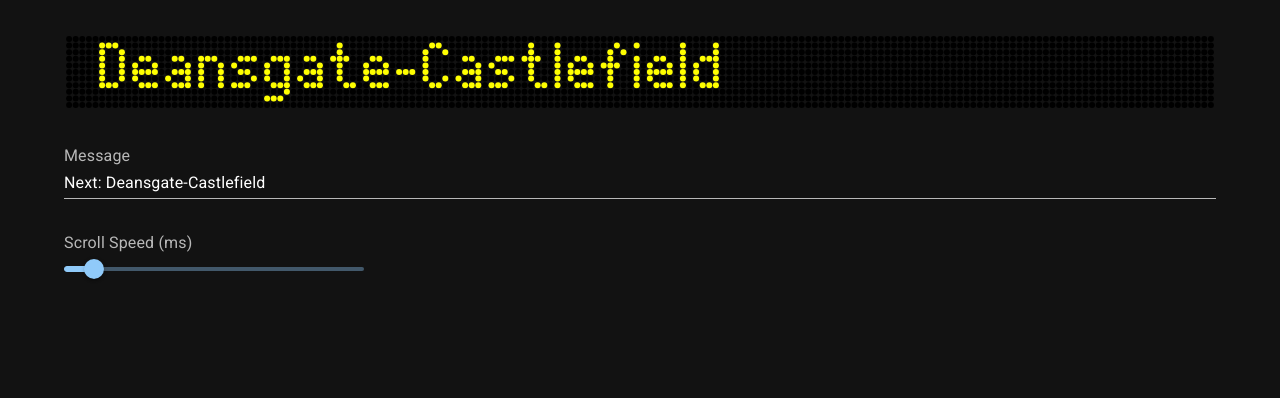
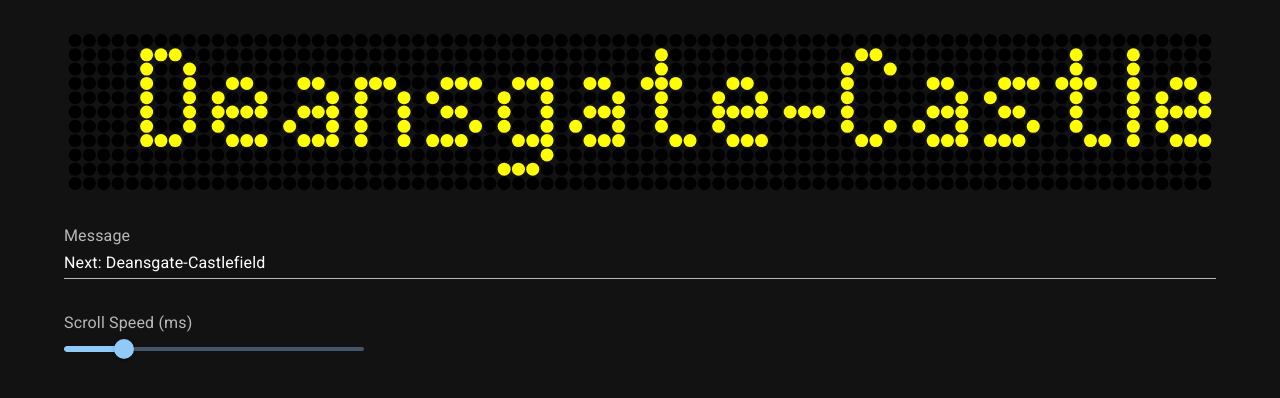
Before and after one commit to taylorjg/led-matrix, a React (Vite) app: page / in a window 1280 px wide. Shown: the top 398 px of the page. Built offline with nearby package versions, Linux system fonts and the light colour scheme; some icons are missing.

Commit message:
Add play/pause icons (not fully wired up yet)

```diff
--- a/package.json
+++ b/package.json
@@ -14,6 +14,7 @@
     "@emotion/react": "^11.14.0",
     "@emotion/styled": "^11.14.1",
     "@fontsource/roboto": "^5.2.6",
+    "@mui/icons-material": "^7.3.1",
     "@mui/material": "^7.3.1",
     "react": "^19.1.1",
     "react-dom": "^19.1.1"
--- a/src/app.jsx
+++ b/src/app.jsx
@@ -7,26 +7,30 @@ import {
   Slider,
   TextField,
 } from "@mui/material";
+import PauseCircleIcon from "@mui/icons-material/PauseCircle";
+import PlayCircleIcon from "@mui/icons-material/PlayCircle";
 
 import { LedMatrix } from "@app/components";
 import { useRequestAnimationFrame } from "@app/hooks";
 import { makeMessageMatrix } from "@app/helpers";
+import { StyledLedMatrixWrapper } from "./app.styles";
 
 const DEFAULT_MESSAGE = "Next: Deansgate-Castlefield";
 
 export const App = () => {
-  const [offset, setOffset] = useState(0);
   const [message, setMessage] = useState(DEFAULT_MESSAGE);
   const [scrollSpeed, setScrollSpeed] = useState(50);
+  const [scrollingEnabled, setScrollingEnabled] = useState(false);
+
+  // TODO: move these inside the LedMatrix component
+  const [offset, setOffset] = useState(0);
   const [messageMatrix, setMessageMatrix] = useState(["".repeat(11)]);
 
   useEffect(() => {
-    console.log("[App]", "useEffect for message");
     setMessageMatrix(makeMessageMatrix(message));
   }, [message]);
 
-  const onChangeMessage = (event, value) => {
-    console.log("[App] onChangeMessage", value);
+  const onChangeMessage = (event) => {
     setMessage(event.target.value);
   };
 
@@ -49,9 +53,10 @@ export const App = () => {
 
   return (
     <Container sx={{ mt: 4 }}>
-      <div style={{ height: "10vh" }}>
+      <StyledLedMatrixWrapper>
         <LedMatrix messageMatrix={messageMatrix} offset={offset} />
-      </div>
+      </StyledLedMatrixWrapper>
+
       <Box
         component="form"
         sx={{ mt: 4, display: "flex", flexDirection: "column", gap: 4 }}
@@ -66,6 +71,7 @@ export const App = () => {
             fullWidth
           />
         </FormControl>
+
         <FormControl>
           <FormLabel htmlFor="scrollSpeed">Scroll Speed (ms)</FormLabel>
           <Slider
@@ -75,10 +81,22 @@ export const App = () => {
             onChange={onChangeScrollSpeed}
             valueLabelDisplay="auto"
             min={0}
-            max={500}
+            max={250}
             step={10}
           />
         </FormControl>
+
+        {scrollingEnabled ? (
+          <PauseCircleIcon
+            fontSize="large"
+            onClick={() => setScrollingEnabled(false)}
+          />
+        ) : (
+          <PlayCircleIcon
+            fontSize="large"
+            onClick={() => setScrollingEnabled(true)}
+          />
+        )}
       </Box>
     </Container>
   );
--- /dev/null
+++ b/src/app.styles.js
@@ -0,0 +1,5 @@
+import styled from "@emotion/styled";
+
+export const StyledLedMatrixWrapper = styled.div`
+  height: 20vh;
+`;
```
Also changed, not shown: 2 other files (tests, documents, lock files or other folders).
